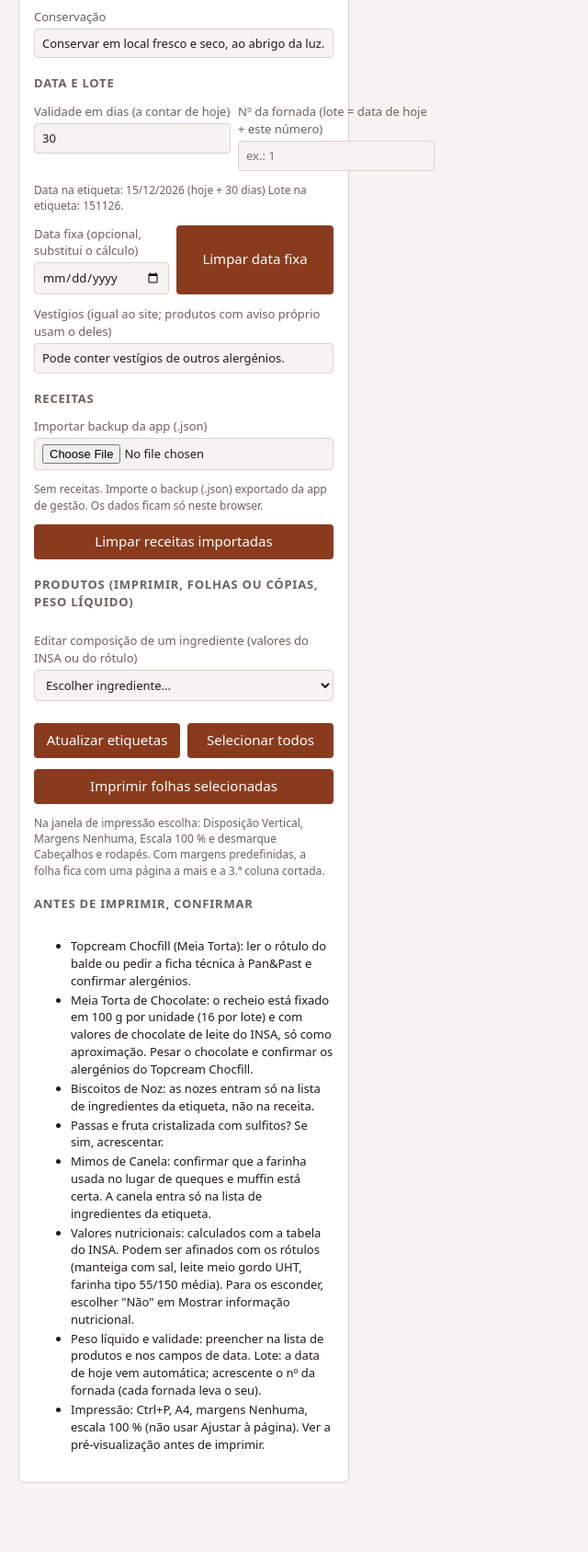
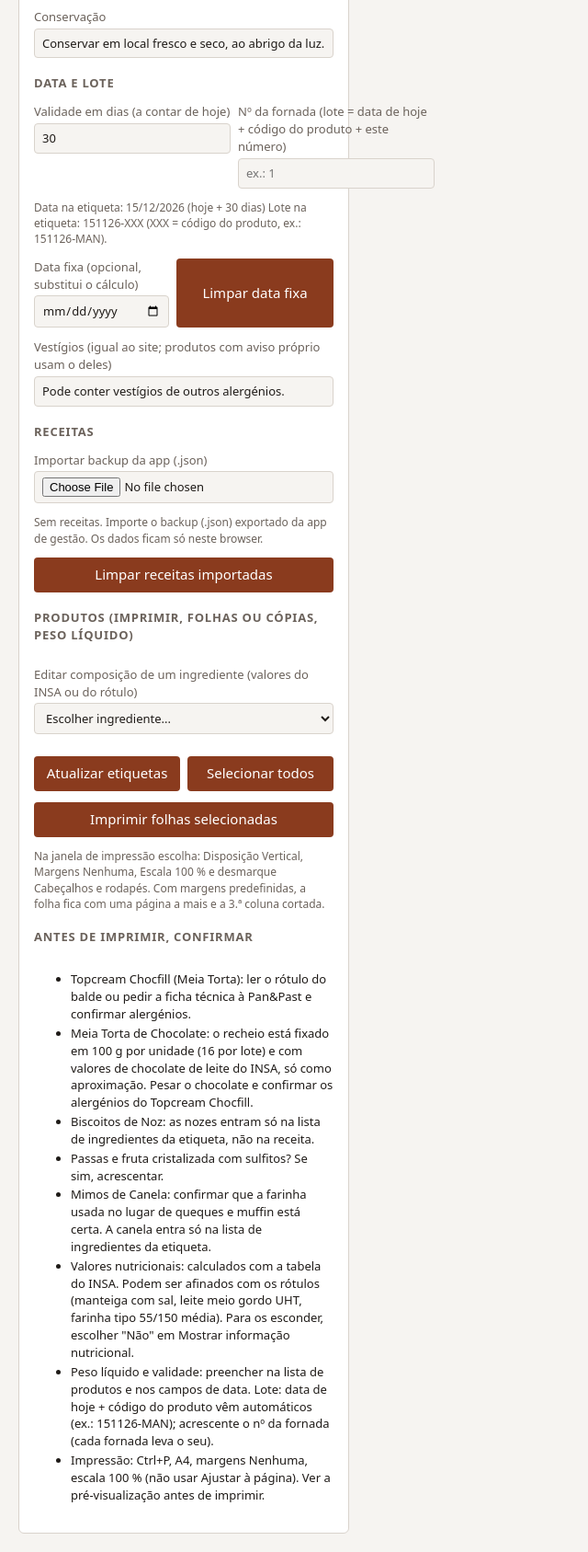
Before and after one commit to ferreiratiago1699-pixel/pastelaria-etiquetas, a plain HTML site: page index.html in a window 1280 px wide. Shown: the part 802-2489 px from the top of the page at 92% size, without its empty margins (0-640 px from the left). Before the commit the page ends 2434 px from the top, so only its background shows below. Drawn offline with Linux system fonts and the light colour scheme.

Commit message:
Lote automático: data + código do produto + fornada
Co-Authored-By: Claude Sonnet 5.5 <noreply@anthropic.com>
Claude-Session: https://claude.ai/code/session_01Y7UCvAMzGCusuWhsBg4cNo

```diff
--- a/index.html
+++ b/index.html
@@ -62,7 +62,7 @@ button{font:inherit;background:var(--acc);color:#fff;border:0;border-radius:4px;
   <label>Mostrar informação nutricional<select id="nu"><option value="1">Sim (valores médios estimados)</option><option value="0">Não</option></select></label>
   <label>Conservação<input id="cons" value="Conservar em local fresco e seco, ao abrigo da luz."></label>
   <h2>Data e lote</h2>
-  <div class="row"><label>Validade em dias (a contar de hoje)<input id="dd" type="number" min="0" value="30"></label><label>Nº da fornada (lote = data de hoje + este número)<input id="lt" placeholder="ex.: 1"></label></div>
+  <div class="row"><label>Validade em dias (a contar de hoje)<input id="dd" type="number" min="0" value="30"></label><label>Nº da fornada (lote = data de hoje + código do produto + este número)<input id="lt" placeholder="ex.: 1"></label></div>
   <div class="pill" id="dpv"></div>
   <div class="row"><label>Data fixa (opcional, substitui o cálculo)<input id="dv" type="date"></label><button id="dl" type="button">Limpar data fixa</button></div>
   <label>Vestígios (igual ao site; produtos com aviso próprio usam o deles)<input id="vest" value="Pode conter vestígios de outros alergénios."></label>
@@ -85,7 +85,7 @@ button{font:inherit;background:var(--acc);color:#fff;border:0;border-radius:4px;
    <li>Passas e fruta cristalizada com sulfitos? Se sim, acrescentar.</li>
    <li>Mimos de Canela: confirmar que a farinha usada no lugar de queques e muffin está certa. A canela entra só na lista de ingredientes da etiqueta.</li>
    <li>Valores nutricionais: calculados com a tabela do INSA. Podem ser afinados com os rótulos (manteiga com sal, leite meio gordo UHT, farinha tipo 55/150 média). Para os esconder, escolher "Não" em Mostrar informação nutricional.</li>
-   <li>Peso líquido e validade: preencher na lista de produtos e nos campos de data. Lote: a data de hoje vem automática; acrescente o nº da fornada (cada fornada leva o seu).</li>
+   <li>Peso líquido e validade: preencher na lista de produtos e nos campos de data. Lote: data de hoje + código do produto vêm automáticos (ex.: 151126-MAN); acrescente o nº da fornada (cada fornada leva o seu).</li>
    <li>Impressão: Ctrl+P, A4, margens Nenhuma, escala 100 % (não usar Ajustar à página). Ver a pré-visualização antes de imprimir.</li>
   </ul>
  </div>
@@ -266,7 +266,11 @@ const f=(x,d)=>x.toFixed(d).replace(".",",");
 function nf(x){ if(x<0.05)return "0"; return f(x,1); }
 function dataEt(){ const v=$("dv").value; if(/^\d{4}-\d{2}-\d{2}$/.test(v)){ const [y,m,d]=v.split("-"); return d+"/"+m+"/"+y; }
  const n=Math.floor(+$("dd").value); if(!(n>0))return ""; const d=new Date(); d.setDate(d.getDate()+n); return String(d.getDate()).padStart(2,"0")+"/"+String(d.getMonth()+1).padStart(2,"0")+"/"+d.getFullYear(); }
-function loteTxt(){ const d=new Date(); const b=String(d.getDate()).padStart(2,"0")+String(d.getMonth()+1).padStart(2,"0")+String(d.getFullYear()).slice(2); const n=$("lt").value.trim(); return n?b+"-"+n:b; }
+const COD_ID={manteiga:"MAN",mel:"MEL",azeite:"AZE",noz:"NOZ",bolema:"BOL",limao:"LIM",palitos:"PAL",coco:"COC",canela:"MIM",areia:"ARE","1788446270995":"MTC","1790087134040":"ROL",sequilhos:"SEQ",brigadeiro:"BRF"};
+const COD_NOME={"biscoitos de manteiga":"MAN","biscoitos de mel":"MEL","biscoitos de azeite":"AZE","biscoitos de noz":"NOZ","bolema":"BOL","biscoitos de limao":"LIM","palitos":"PAL","biscoitos de coco":"COC","mimos de canela":"MIM","biscoitos de areia":"ARE","meia torta de chocolate":"MTC","rolos de canela":"ROL","sequilhos":"SEQ","brigadeiro fit":"BRF","brigadeiro de chocolate":"BRC","bolo de cenoura":"CEN","bolo marmore":"MAR","docinho de nuvem":"NUV","cookie de aveia":"AVE","biscoito de hortela":"HOR","rapadura":"RAP","biscoito de cafe":"CAF","cookie de doce de leite":"CDL"};
+function norm(t){return String(t||"").normalize("NFD").replace(/[\u0300-\u036f]/g,"").toLowerCase().trim();}
+function codProd(p){ if(!p)return ""; return COD_ID[p.id]||COD_NOME[norm(p.nome)]||norm(p.nome).replace(/[^a-z]/g,"").slice(0,3).toUpperCase(); }
+function loteTxt(p){ const d=new Date(); const b=String(d.getDate()).padStart(2,"0")+String(d.getMonth()+1).padStart(2,"0")+String(d.getFullYear()).slice(2); const n=$("lt").value.trim(); const c=p?codProd(p):"XXX"; return b+"-"+c+(n?"-"+n:""); }
 function dataTxt(){ return dataEt()||"____/____/______"; }
 function etq(p,s,c){
  const v=c.per100;
@@ -293,7 +297,7 @@ function etq(p,s,c){
  '<tr><td>Fibra</td><td>'+nf(v[5])+' g</td></tr>'+
  '<tr><td>Proteínas</td><td>'+nf(v[6])+' g</td></tr>'+
  '<tr><td>Sal</td><td>'+salt+' g</td></tr></table>':'')+'</div>'+
- '<div class="ft"><b>Consumir de preferência antes de:</b> '+dataTxt()+' &nbsp; <b>Lote:</b> '+loteTxt()+'<br>'+
+ '<div class="ft"><b>Consumir de preferência antes de:</b> '+dataTxt()+' &nbsp; <b>Lote:</b> '+loteTxt(p)+'<br>'+
  $("op_n").value+' · '+$("op_m").value+($("op_c").value?' · '+$("op_c").value:'')+'</div>';
  return e;
 }
@@ -301,7 +305,7 @@ function yPeso(p,s){ if(!p.bu||!s.wset)return null; const m=String(s.w).replace(
 function render(){
  const sh=$("sheet"); sh.innerHTML="";
  $("dpv").textContent=dataEt()?("Data na etiqueta: "+dataEt()+($("dv").value?" (data fixa)":" (hoje + "+Math.floor(+$("dd").value)+" dias)")):"Sem data: fica uma linha em branco para escrever à mão.";
- $("dpv").textContent+="  Lote na etiqueta: "+loteTxt()+".";
+ $("dpv").textContent+="  Lote na etiqueta: "+loteTxt()+" (XXX = código do produto, ex.: "+loteTxt({id:"manteiga"})+").";
  sh.className="sheet"+($("gd").value==="0"?" sg":"");
  const bn=t=>{const a=document.createElement("div");a.className="warn pan";a.textContent=t;sh.appendChild(a);};
  const W=+$("w").value||100,H=+$("h").value||65,m=+$("mg").value||0,g=+$("gp").value||0;
```
